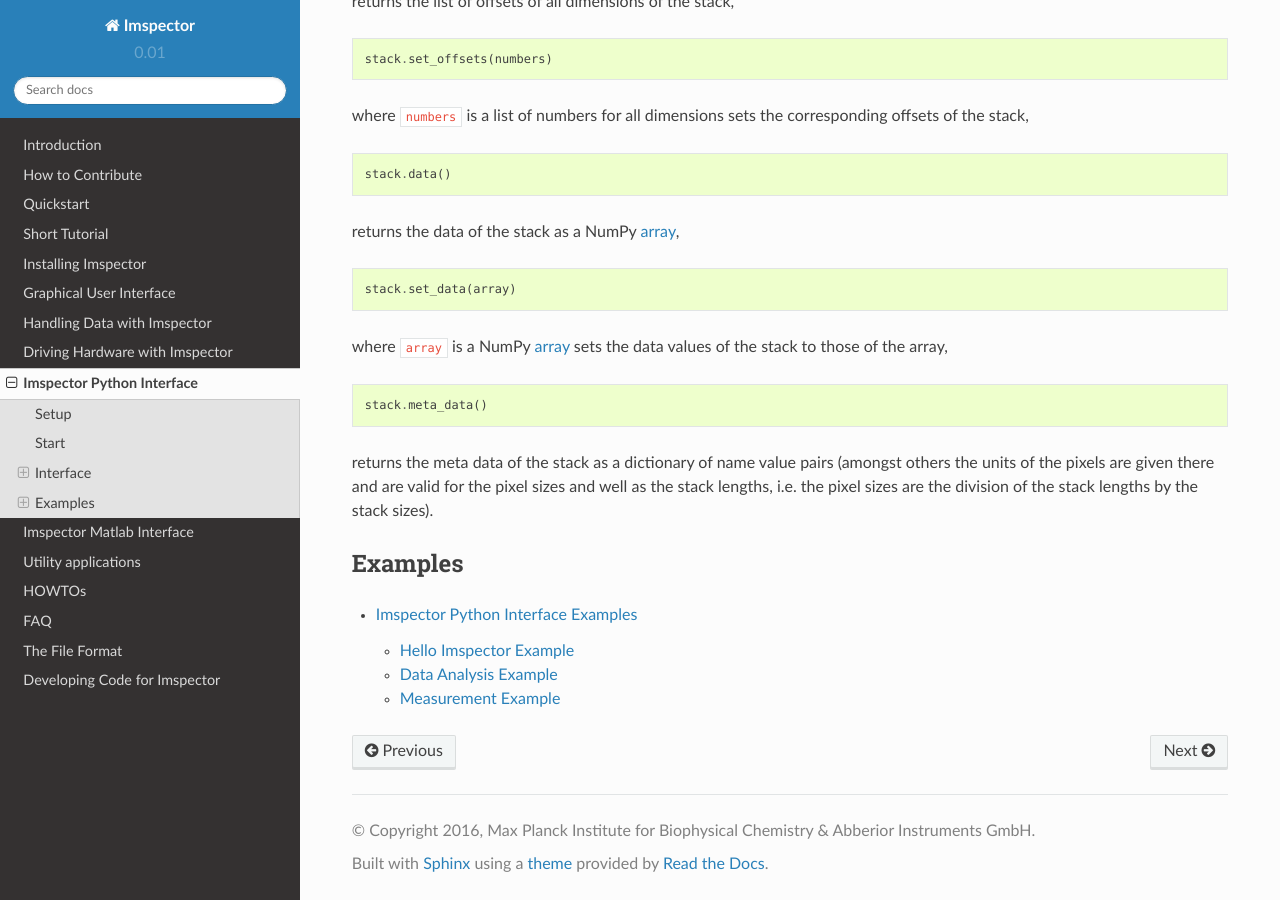
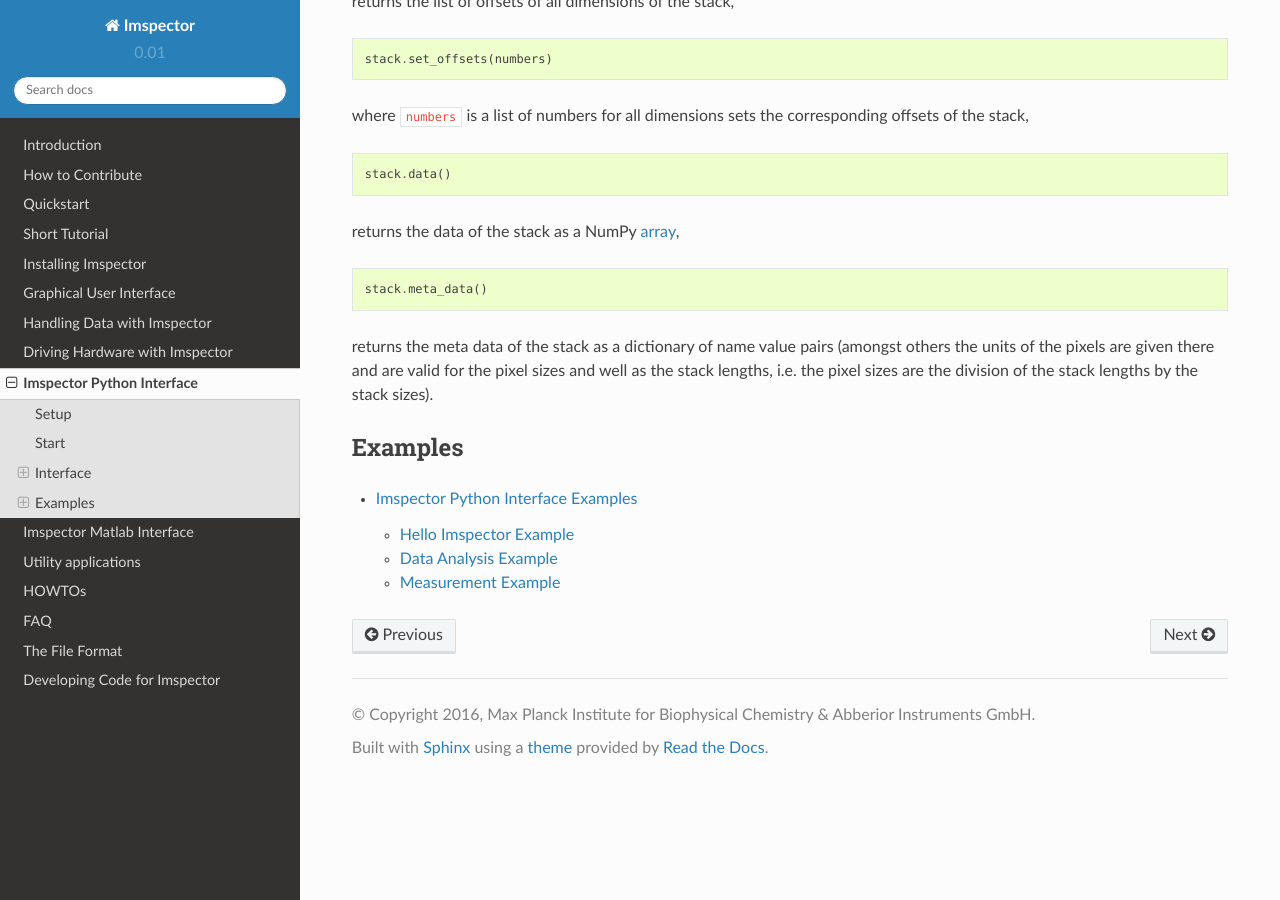
Before and after one commit to AbberiorInstruments/ImspectorDocs, a Sphinx documentation site: the page built from docs/specpy.rst, in a window 1280 px wide and 900 px high, scrolled down 11562 px. Built offline with Sphinx 7.4.7 and the Read the Docs theme 2.0.0, drawn with Linux system fonts in a browser that asks for light colours.

Commit message:
stack.set_data() disabled

```diff
--- a/docs/specpy.rst
+++ b/docs/specpy.rst
@@ -658,14 +658,6 @@ returns the data of the stack as a NumPy `array
 
 .. code-block:: python
 
-  stack.set_data(array)
-
-where :code:`array` is a NumPy `array
-<http://docs.scipy.org/doc/numpy/reference/arrays.ndarray.html>`_ sets the
-data values of the stack to those of the array,
-
-.. code-block:: python
-
   stack.meta_data()
 
 returns the meta data of the stack as a dictionary of name value pairs (amongst others the units of the pixels are given
```
